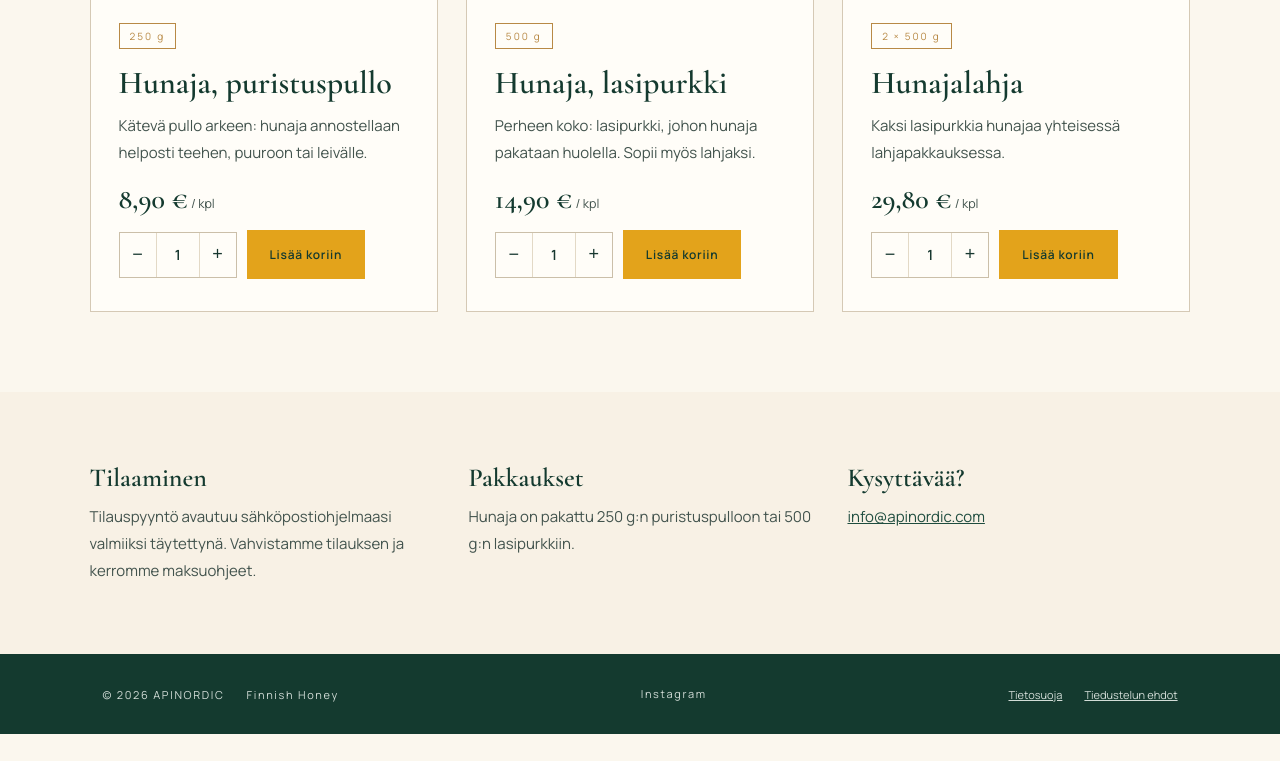
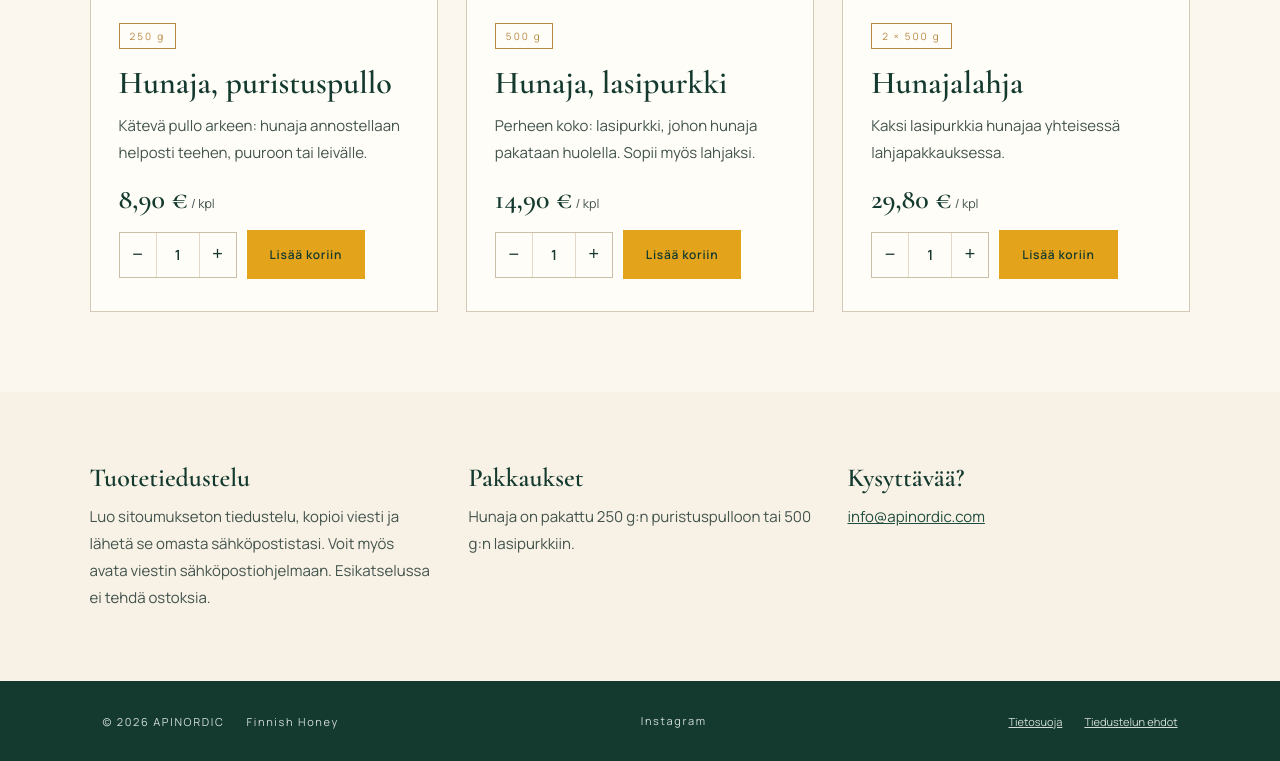
Before and after one commit to hasanbasri0/apinordic-website, a plain HTML site: page verkkokauppa.html in a window 1280 px wide. Shown: the part 1025-1786 px from the top of the page. Before the commit the page ends 1759 px from the top, so only its background shows below. Drawn offline with nearby package versions, Linux system fonts and the light colour scheme.

Commit message:
Align shop explanation with preview enquiry flow

```diff
--- a/verkkokauppa.html
+++ b/verkkokauppa.html
@@ -88,7 +88,7 @@
 
 </section>
 <section class="shop-info">
-<div><h3 data-fi="Tilaaminen" data-en="How ordering works">Tilaaminen</h3><p data-fi="Tilauspyyntö avautuu sähköpostiohjelmaasi valmiiksi täytettynä. Vahvistamme tilauksen ja kerromme maksuohjeet." data-en="The order request opens in your email app, pre-filled. We confirm the order and send payment instructions.">Tilauspyyntö avautuu sähköpostiohjelmaasi valmiiksi täytettynä. Vahvistamme tilauksen ja kerromme maksuohjeet.</p></div>
+<div><h3 data-fi="Tuotetiedustelu" data-en="Product enquiries">Tuotetiedustelu</h3><p data-fi="Luo sitoumukseton tiedustelu, kopioi viesti ja lähetä se omasta sähköpostistasi. Voit myös avata viestin sähköpostiohjelmaan. Esikatselussa ei tehdä ostoksia." data-en="Prepare a non-binding enquiry, copy the message and send it from your email. You can also open it in an email app. Purchases are not available in this preview.">Luo sitoumukseton tiedustelu, kopioi viesti ja lähetä se omasta sähköpostistasi. Voit myös avata viestin sähköpostiohjelmaan. Esikatselussa ei tehdä ostoksia.</p></div>
 <div><h3 data-fi="Pakkaukset" data-en="Packaging">Pakkaukset</h3><p data-fi="Hunaja on pakattu 250 g:n puristuspulloon tai 500 g:n lasipurkkiin." data-en="Our honey comes in a 250 g squeeze bottle or a 500 g glass jar.">Hunaja on pakattu 250 g:n puristuspulloon tai 500 g:n lasipurkkiin.</p></div>
 <div><h3 data-fi="Kysyttävää?" data-en="Questions?">Kysyttävää?</h3><p><a href="mailto:info@apinordic.com">info@apinordic.com</a></p></div>
 </section>
```
